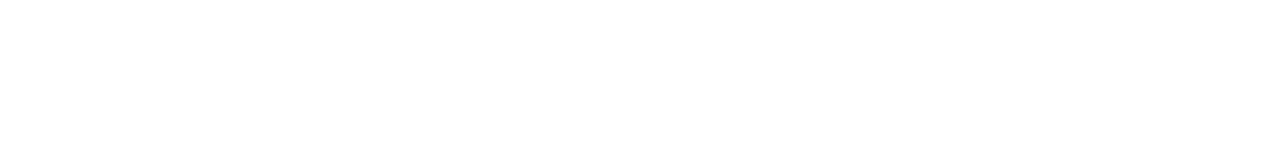
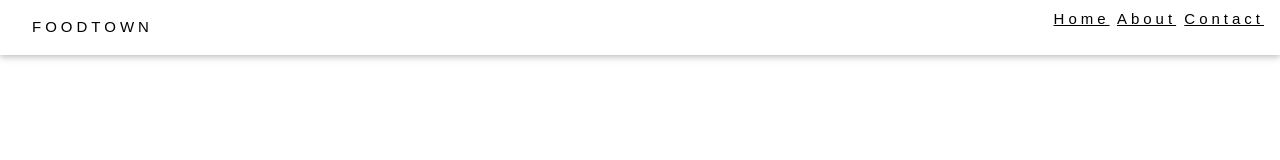
Before and after one commit to jordanhamilton908/midtermcomplete, a plain HTML site: page docs/Home.html in a window 1280 px wide. Drawn offline with Linux system fonts and the light colour scheme; files whose address does not match are found by name.

Commit message:
create menu bar on top

```diff
--- a/docs/Home.html
+++ b/docs/Home.html
@@ -12,3 +12,13 @@
     }
 </style>
 <body>
+<div class="top">
+    <div class="bar white padding card" style="letter-spacing:4px;">
+        <a href="#home" class="bar-item button">FOODTOWN</a>
+        <div class="w3-right w3-hide-small">
+            <a href="#about" class="w3-bar-item w3-button">Home</a>
+            <a href="#menu" class="w3-bar-item w3-button">About</a>
+            <a href="#contact" class="w3-bar-item w3-button">Contact</a>
+        </div>
+    </div>
+</div>
```
